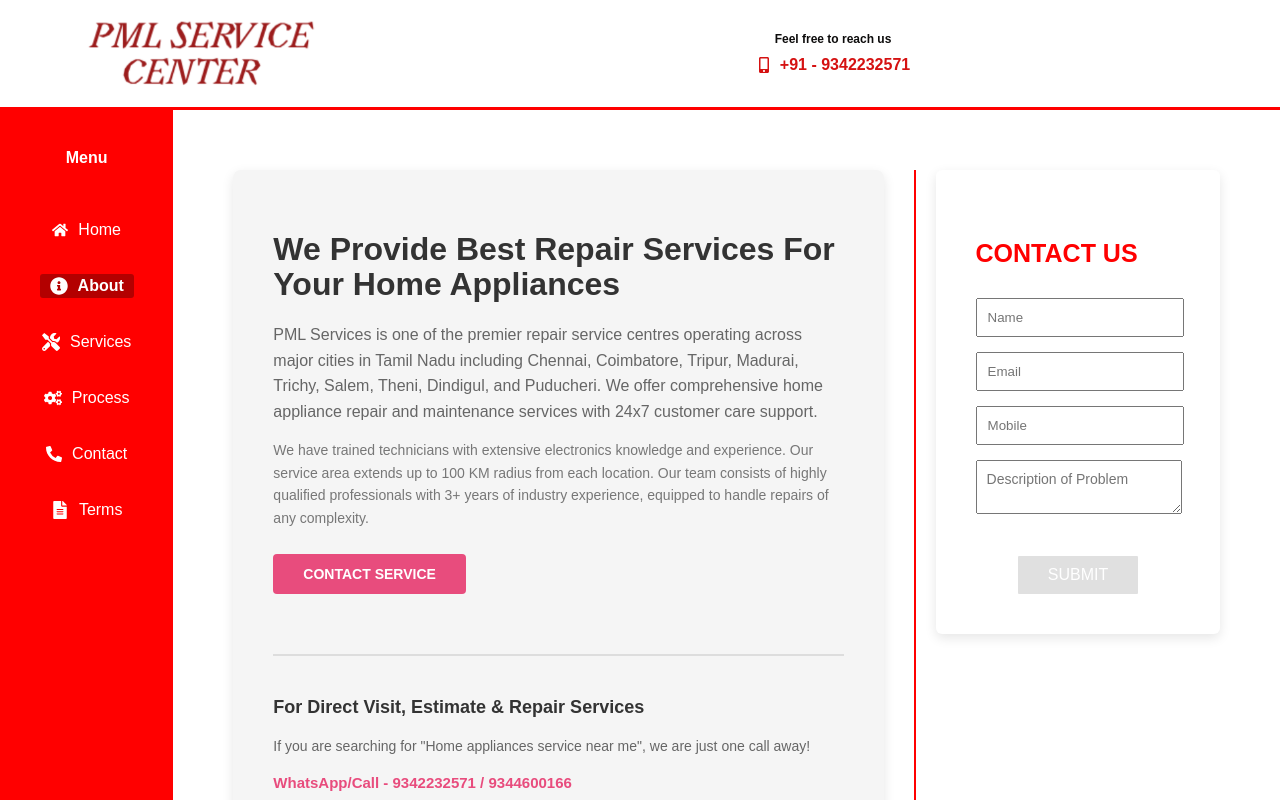
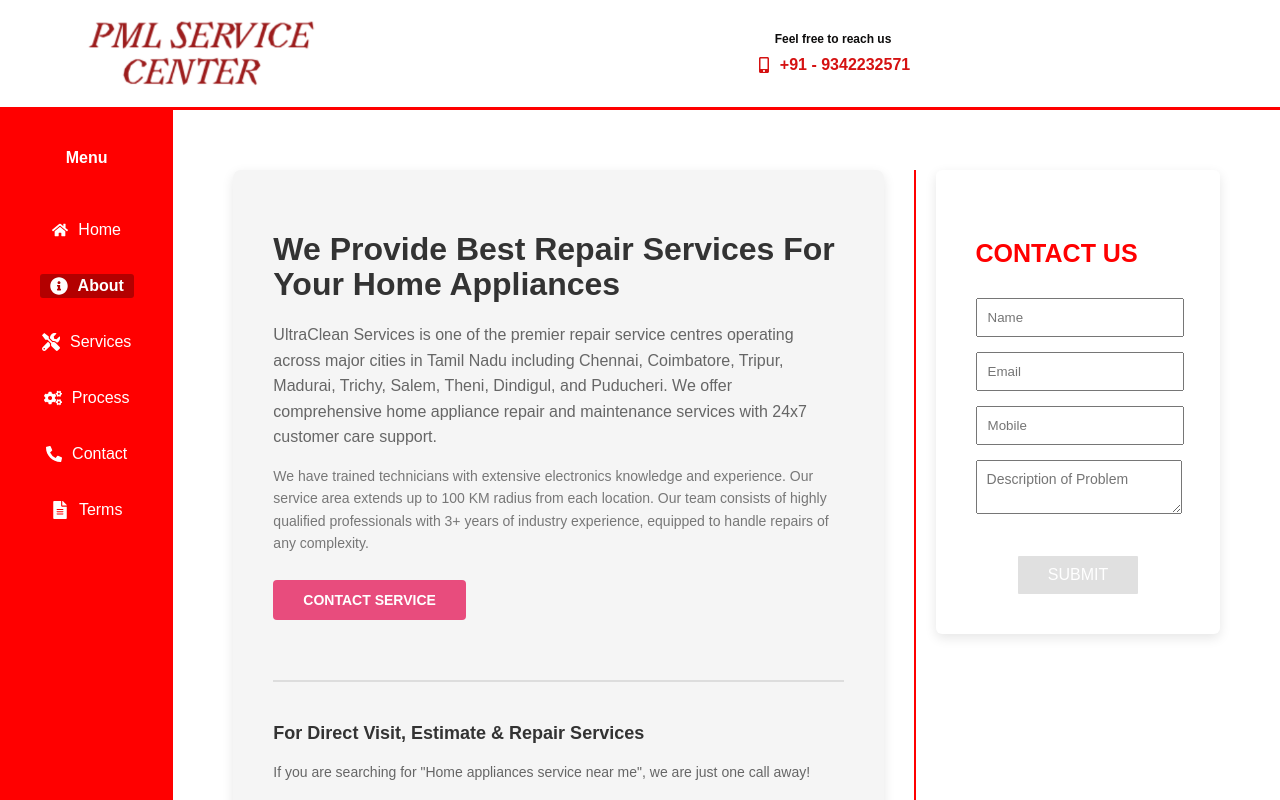
Before and after one commit to manimegalaiwwt/serviceApp, a React (Vite) app: page /about in a window 1280 px wide. Shown: the top 800 px of the page. Built offline with nearby package versions, Linux system fonts and the light colour scheme.

Commit message:
Feature: - name change

```diff
--- a/src/Components/FootSection.jsx
+++ b/src/Components/FootSection.jsx
@@ -1,17 +1,31 @@
-import React from 'react'
+import React from "react";
 
 export default function FootSection() {
   return (
-    <div className='footer' style={{ textAlign: 'center', display: 'flex', flexDirection: 'column', alignItems: 'center', justifyContent: 'center', borderTop: '2px solid #ccc', paddingTop: '20px' }}>
-        <p><strong>DECLARATION:</strong>All product and company names are trademarks™ or registered® trademarks of their respective holders.</p>
-        <p>
+    <div
+      className="footer"
+      style={{
+        textAlign: "center",
+        display: "flex",
+        flexDirection: "column",
+        alignItems: "center",
+        justifyContent: "center",
+        borderTop: "2px solid #ccc",
+        paddingTop: "20px",
+      }}
+    >
+      <p>
+        <strong>DECLARATION:</strong>All product and company names are
+        trademarks™ or registered® trademarks of their respective holders.
+      </p>
+      <p>
         <strong>Disclaimer:</strong> We are an independent service provider and
         not authorized associate partners from any brands.
-        </p>
+      </p>
 
-        <p className="copyright">
-        © Copyright 2024 PML SERVICES. All Rights Reserved.
-        </p>
+      <p className="copyright">
+        © Copyright 2024 UltraClean SERVICES. All Rights Reserved.
+      </p>
     </div>
-  )
+  );
 }
--- a/src/pages/About.jsx
+++ b/src/pages/About.jsx
@@ -1,46 +1,103 @@
-import React from 'react'
-import ContactBox from '../Components/ContactBox'
+import React from "react";
+import ContactBox from "../Components/ContactBox";
 
 export default function About() {
   return (
-    <div className='main'>
-        <div className='left'>
-            <div className='card' style={{ backgroundColor: '#f5f5f5', padding: '40px', borderRadius: '8px' }}>
-                <h1 style={{ fontSize: '32px', fontWeight: 'bold', marginBottom: '20px', color: '#333' }}>We Provide Best Repair Services For Your Home Appliances</h1>
-                <p style={{ fontSize: '16px', color: '#666', marginBottom: '15px', lineHeight: '1.6' }}>
-                    PML Services is one of the premier repair service centres operating across major cities in Tamil Nadu including Chennai, Coimbatore, Tripur, Madurai, Trichy, Salem, Theni, Dindigul, and Puducheri. We offer comprehensive home appliance repair and maintenance services with 24x7 customer care support.
+    <div className="main">
+      <div className="left">
+        <div
+          className="card"
+          style={{
+            backgroundColor: "#f5f5f5",
+            padding: "40px",
+            borderRadius: "8px",
+          }}
+        >
+          <h1
+            style={{
+              fontSize: "32px",
+              fontWeight: "bold",
+              marginBottom: "20px",
+              color: "#333",
+            }}
+          >
+            We Provide Best Repair Services For Your Home Appliances
+          </h1>
+          <p
+            style={{
+              fontSize: "16px",
+              color: "#666",
+              marginBottom: "15px",
+              lineHeight: "1.6",
+            }}
+          >
+            UltraClean Services is one of the premier repair service centres
+            operating across major cities in Tamil Nadu including Chennai,
+            Coimbatore, Tripur, Madurai, Trichy, Salem, Theni, Dindigul, and
+            Puducheri. We offer comprehensive home appliance repair and
+            maintenance services with 24x7 customer care support.
           </p>
-                <p style={{ fontSize: '14px', color: '#777', marginBottom: '25px', lineHeight: '1.6' }}>
-                    We have trained technicians with extensive electronics knowledge and experience. Our service area extends up to 100 KM radius from each location. Our team consists of highly qualified professionals with 3+ years of industry experience, equipped to handle repairs of any complexity.
+          <p
+            style={{
+              fontSize: "14px",
+              color: "#777",
+              marginBottom: "25px",
+              lineHeight: "1.6",
+            }}
+          >
+            We have trained technicians with extensive electronics knowledge and
+            experience. Our service area extends up to 100 KM radius from each
+            location. Our team consists of highly qualified professionals with
+            3+ years of industry experience, equipped to handle repairs of any
+            complexity.
           </p>
-                <button style={{
-                    backgroundColor: '#e84c7d',
-                    color: 'white',
-                    padding: '12px 30px',
-                    border: 'none',
-                    borderRadius: '4px',
-                    fontSize: '14px',
-                    fontWeight: 'bold',
-                    cursor: 'pointer',
-                    marginBottom: '30px'
-                }}>
+          <button
+            style={{
+              backgroundColor: "#e84c7d",
+              color: "white",
+              padding: "12px 30px",
+              border: "none",
+              borderRadius: "4px",
+              fontSize: "14px",
+              fontWeight: "bold",
+              cursor: "pointer",
+              marginBottom: "30px",
+            }}
+          >
             CONTACT SERVICE
           </button>
-                <div style={{ marginTop: '30px', borderTop: '2px solid #ddd', paddingTop: '20px' }}>
-                    <h3 style={{ fontSize: '18px', fontWeight: 'bold', marginBottom: '15px', color: '#333' }}>
+          <div
+            style={{
+              marginTop: "30px",
+              borderTop: "2px solid #ddd",
+              paddingTop: "20px",
+            }}
+          >
+            <h3
+              style={{
+                fontSize: "18px",
+                fontWeight: "bold",
+                marginBottom: "15px",
+                color: "#333",
+              }}
+            >
               For Direct Visit, Estimate & Repair Services
             </h3>
-                    <p style={{ fontSize: '14px', color: '#666', marginBottom: '10px' }}>
-                        If you are searching for "Home appliances service near me", we are just one call away!
+            <p
+              style={{ fontSize: "14px", color: "#666", marginBottom: "10px" }}
+            >
+              If you are searching for "Home appliances service near me", we are
+              just one call away!
             </p>
-                    <p style={{ fontSize: '15px', fontWeight: 'bold', color: '#e84c7d' }}>
+            <p
+              style={{ fontSize: "15px", fontWeight: "bold", color: "#e84c7d" }}
+            >
               WhatsApp/Call - 9342232571 / 9344600166
             </p>
           </div>
         </div>
-
       </div>
-        <ContactBox/>
+      <ContactBox />
     </div>
-  )
+  );
 }
```
Lines whose indentation alone changed are shown as unchanged.
